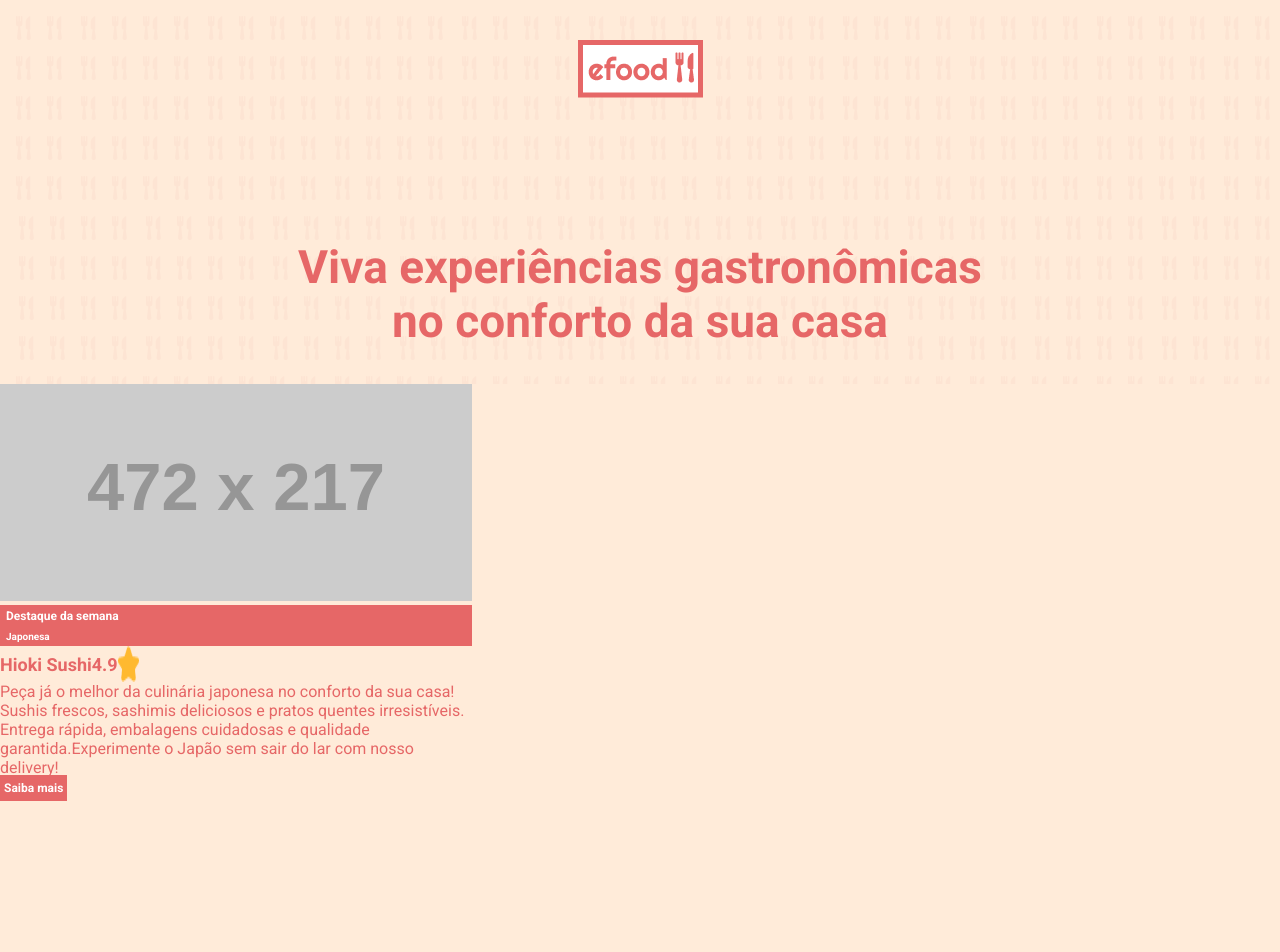
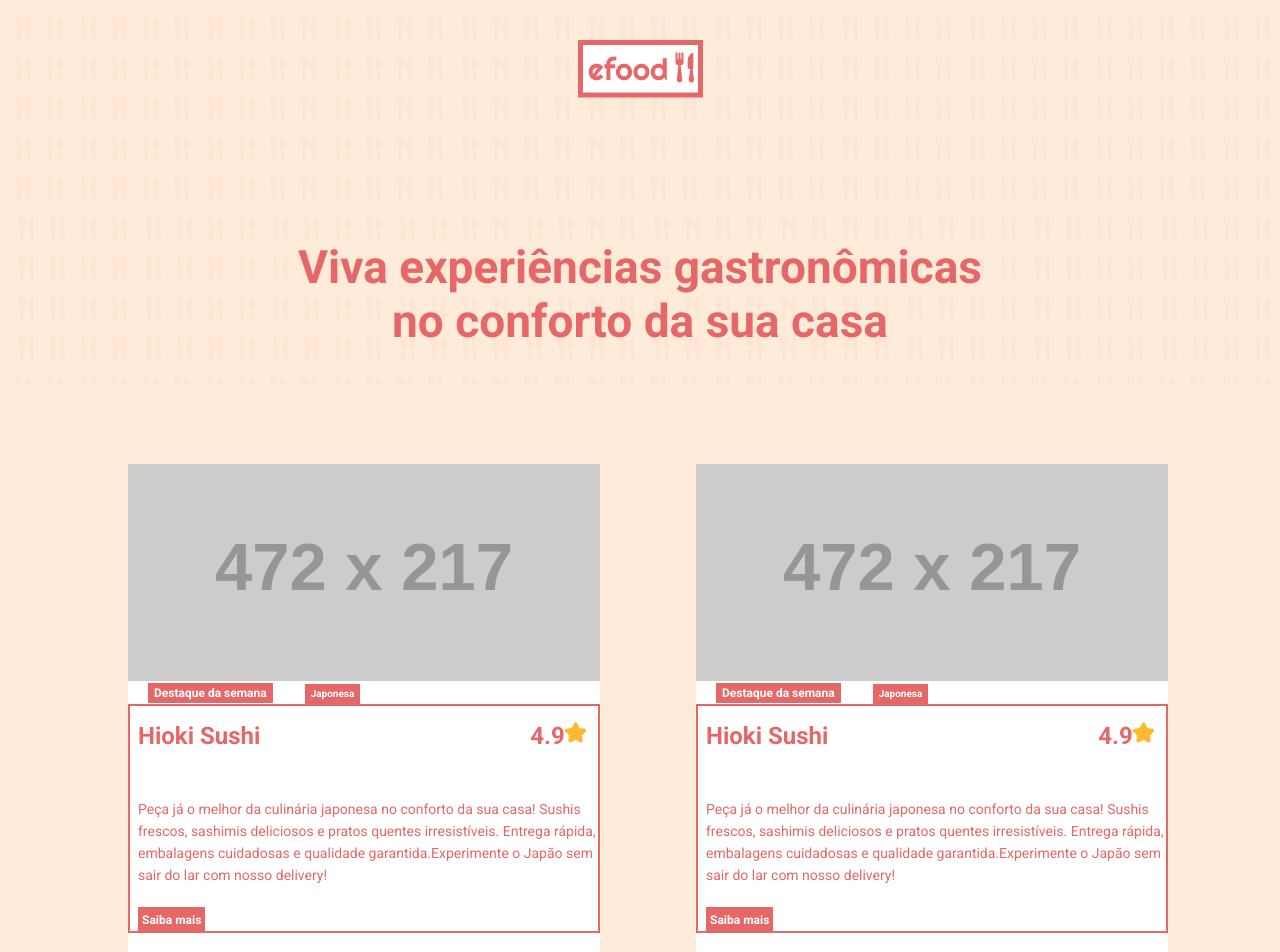
Before and after one commit to andrademachado/Efood, a React (Create React App) app: page / in a window 1280 px wide. Shown: the top 952 px of the page. Before the commit the page ends 801 px from the top, so only its background shows below. Built offline with nearby package versions, Linux system fonts and the light colour scheme.

Commit message:
construção do components ProductsList e estilização do componensts Product

```diff
--- a/src/App.tsx
+++ b/src/App.tsx
@@ -2,7 +2,9 @@ import { createBrowserRouter, RouterProvider } from 'react-router-dom'
 
 import Banner from './compnents/Banner';
 import  {  GlobalCss } from './styles';
-import Product from './compnents/Product';
+import ProductsList from './compnents/ProductsList';
+
+
 
 const rotas = createBrowserRouter([
   {
@@ -10,7 +12,7 @@ const rotas = createBrowserRouter([
     element:(
       <>
         <Banner />
-        <Product />
+        <ProductsList  background='branco' />
       </>
     )
   }
--- a/src/compnents/Banner/styles.ts
+++ b/src/compnents/Banner/styles.ts
@@ -9,6 +9,7 @@ export const Topo = styled.div`
     height: 384px;
     padding: 40px;
     text-align: center;
+    margin-bottom: 80px;
 `
 export const Texto = styled.p`
     color: ${cores.vermelho};
--- a/src/compnents/Product/index.tsx
+++ b/src/compnents/Product/index.tsx
@@ -1,20 +1,34 @@
 import Tag from "../Tag"
 import estrela from '../../assets/image/Star-1 (2).png'
 import Button from "../Button"
-import { Card, Title, Titulo } from "./styles"
+import { Borda, Card, Descricao, Imagem, Numero, Targeta, Titulo } from "./styles"
 
 const Product = () => (
     <Card>
+        <div className="container">
+            <Imagem>
         <img src="//placehold.it/472x217" />
+            <Targeta>
         <Tag size="big">Destaque da semana</Tag>
         <Tag size="small">Japonesa</Tag>
-        <Title>
-        <Titulo>Hioki Sushi </Titulo>
-        <Titulo>4.9</Titulo>
-        <img src={estrela} alt="Estrela" />
-        </Title>
-        <p>Peça já o melhor da culinária japonesa no conforto da sua casa! Sushis frescos, sashimis deliciosos e pratos quentes irresistíveis. Entrega rápida, embalagens cuidadosas e qualidade garantida.Experimente o Japão sem sair do lar com nosso delivery!</p>
+            </Targeta>
+            </Imagem>
+            <Borda>
+
+        <Titulo>
+        <h2>Hioki Sushi </h2>
+                <Numero>4.9 </Numero>
+        <img src={estrela} width={21}  height={21}  alt="Estrela" />
+
+        </Titulo>
+        <Descricao>Peça já o melhor da culinária japonesa no conforto da sua casa! Sushis frescos, sashimis deliciosos e pratos quentes irresistíveis. Entrega rápida, embalagens cuidadosas e qualidade garantida.Experimente o Japão sem sair do lar com nosso delivery!
+            <br />
+            <br />
         <Button type="link" to="/produto" title="Clique aqui para saber mais">Saiba mais</Button>
+        </Descricao>
+            </Borda>
+
+        </div>
     </Card>
 )
 
--- a/src/compnents/Product/styles.ts
+++ b/src/compnents/Product/styles.ts
@@ -1,21 +1,121 @@
 import styled from "styled-components";
 import { cores } from "../../styles";
+import { TagContiner } from "../Tag/styles";
+
+
+export const Card = styled.div`
+    background-color: ${cores.branco};
+    color: ${cores.vermelho};
+    width:472px ;
+    height: 490px;
+    margin-bottom: 48px;
+    margin-right: 8px;
+    position: relative;
+
+
+
+    ${TagContiner} {
+        margin-left: 20px;
+        margin-right: 12px;
+
+    }
+
+
+`
+
+
+
+export const Titulo = styled.div`
+    font-weight: bold;
+    font-size: 16px;
+    display: flex;
+    margin-left: 8px;
+
+    margin-top: 16px;
+    margin-bottom: 48px;
+`
+export const Numero = styled.h2`
+    margin-left: 270px;
+`
+
+export const Descricao = styled.p`
+    font-size: 14px;
+    line-height: 22px;
+    display: block;
+
+    margin-left: 8px;
+`
+
+export const Targeta = styled.div`
+    font-size: 12px;
+    line-height: 12px;
+    display: block;
+
+`
+export const Imagem = styled.div`
+    font-size: 12px;
+    line-height: 12px;
+    display: block;
+
+`
+export const Borda = styled.div`
+    border: 2px solid;
+`
+
+
+
+{/*
+
+    import styled from "styled-components";
+import { cores } from "../../styles";
+import { TagContiner } from "../Tag/styles";
 
 export const Card = styled.div`
     width: 472px;
     height: 181px;
     top: 657px;
+    margin-left: 171px;
+
+    .container {
+        position: relative;
+        margin-top: 80px;
+    }
+    ${TagContiner} {
+        margin-right: 16px;
+        display: flex;
+        position: absolute;
+        top: 16px;
+    }
+    `
+
+export const Tema = styled.h3`
+    font-size: 18px;
+    font-weight: 700;
+    display: flex;
+    margin-bottom: 7px;
+    `
+export const Conteudo= styled.div`
+    width: 472px;
+    height: 220px;
+    display: blok;
     background-color: ${cores.branco};
     color: ${cores.vermelho};
 `
 
-export const Titulo = styled.h3`
-    font-size: 18px;
-    font-weight: 700;
-    display: block;
-    margin-top: 8px;
-    margin-bottom: 7px;
+export const Descricao = styled.div`
+    display: flex;
+    margin-left: 290px;
 `
-export const Title = styled.div`
-    display: flex;
+
+export const Numero = styled.h3`
+    margin-right: 12px;
 `
+export const Paragrafo = styled.p`
+    margin-top: 45px;
+    margin-bottom: 20px;
+`
+
+
+
+
+    */}
--- /dev/null
+++ b/src/compnents/ProductsList/index.tsx
@@ -0,0 +1,26 @@
+import Product from "../Product"
+import { Container, List } from  './style'
+
+type Props = {
+
+    background: 'branco'
+}
+
+const ProductsList = ({ background }: Props) => (
+    <Container>
+        <div className="container">
+        <List>
+            <Product />
+                <Product />
+                <Product />
+                <Product />
+                <Product />
+                <Product />
+
+        </List>
+        </div>
+
+    </Container>
+)
+
+export default ProductsList
--- /dev/null
+++ b/src/compnents/ProductsList/style.ts
@@ -0,0 +1,11 @@
+import styled from "styled-components";
+
+export const Container = styled.section`
+
+`
+
+export const List = styled.ul`
+    display: grid;
+    grid-template-columns: 1fr 1fr ;
+    column-gap: 88px;
+`
--- a/src/compnents/Tag/styles.ts
+++ b/src/compnents/Tag/styles.ts
@@ -9,4 +9,5 @@ export const  TagContiner = styled.div<Props>`
     font-size: ${(props) => (props.size === 'big' ? '12px' : '10px')};
     font-weight: 700;
     padding: ${(props) => (props.size === 'big' ? '4px 6px' : '4px 6px')};
-`
+    display: inline-block;
+    `
```
